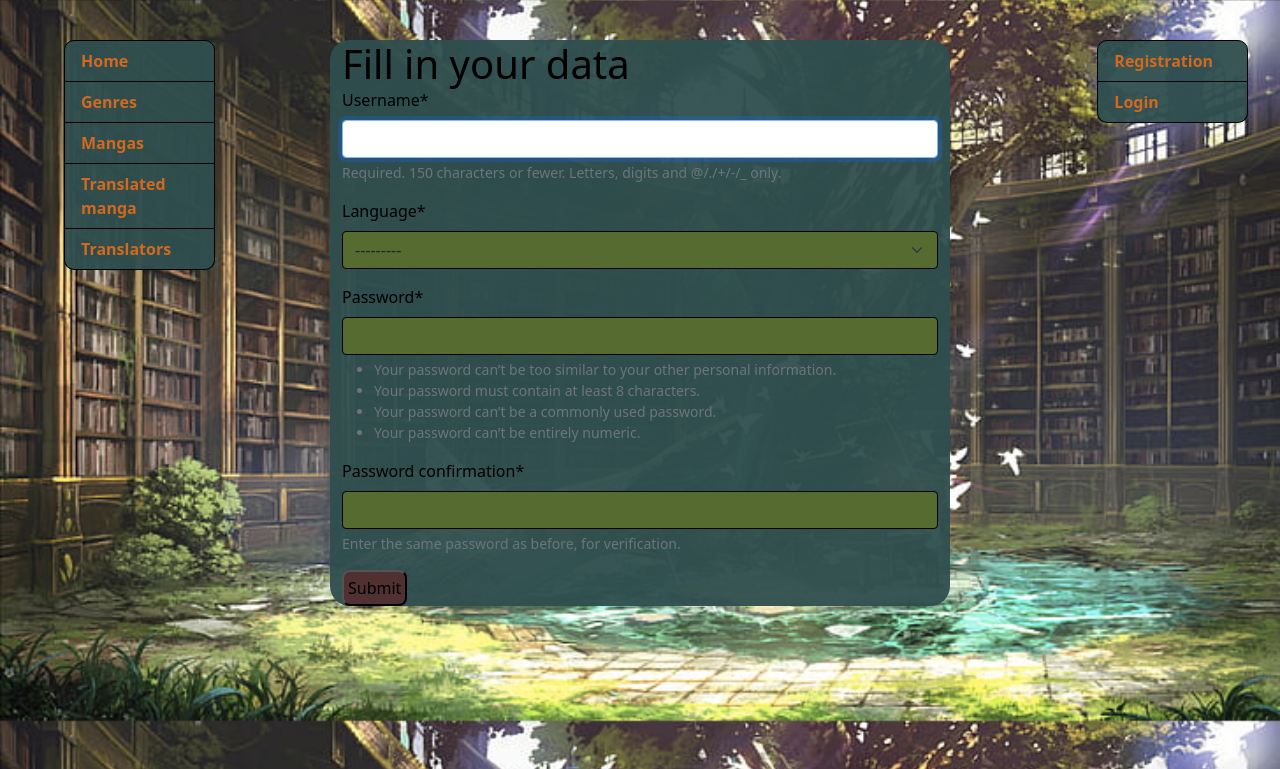
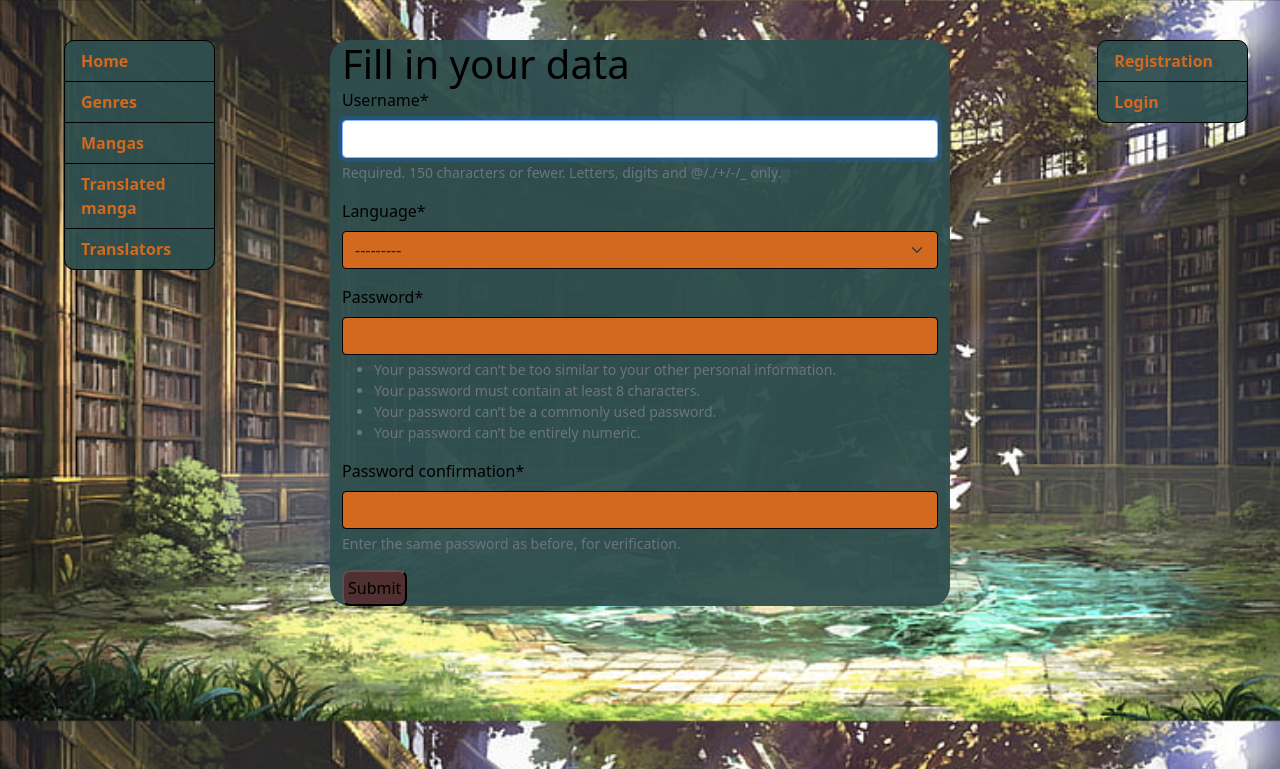
Before and after one commit to zhulich/manganarium, a Django app: page /registrarion/ in a window 1280 px wide. Shown: the top 769 px of the page. Run offline with Django 4.2, Linux system fonts and the light colour scheme; some libraries are stand-ins or nearby versions.

Commit message:
change colors

```diff
--- a/static/css/styles.css
+++ b/static/css/styles.css
@@ -58,7 +58,7 @@ h1 {
 }
 
 .form-control {
-    background-color: darkolivegreen;
+    background-color: chocolate;
     border: 1px solid black ;
 }
 
@@ -68,7 +68,7 @@ h1 {
 }
 
 .form-select {
-    background-color: darkolivegreen;
+    background-color: chocolate;
     border: 1px solid black ;
 }
 
@@ -79,7 +79,7 @@ h1 {
 }
 
 .page-link {
-    background-color: darkolivegreen;
+    background-color: chocolate;
     border-color: black;
     color: black;
     -webkit-tap-highlight-color: black;
```
